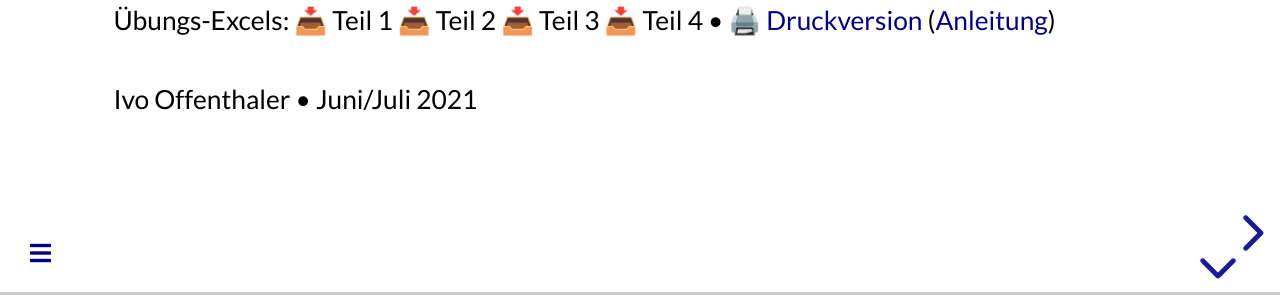
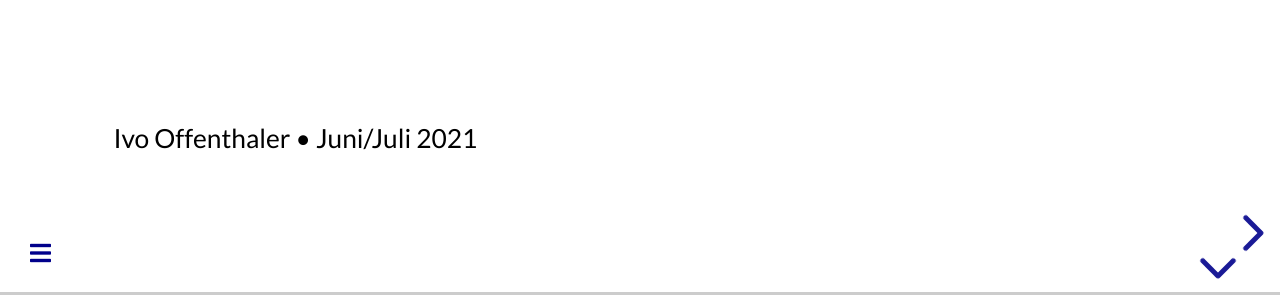
Before and after one commit to 1O/excel-grundkurs, a website: page index.html in a window 1280 px wide. Shown: the part 505-800 px from the top of the page. Drawn offline with Linux system fonts and the light colour scheme; a web font is replaced by a local one.

Commit message:
Update index.html
commented out "print this" how-to

```diff
--- a/index.html
+++ b/index.html
@@ -42,8 +42,11 @@
 	      ## Einstiegslevel
 	      ----
 
-	      <small>Übungs-Excels: <a href="./dist/media/Teil-1.xlsx">📥</a> Teil 1 <a href="./dist/media/Teil-2.xlsx">📥</a> Teil 2	<a href="./dist/media/Teil-3.xlsx">📥</a> Teil 3 	<a href="./dist/media/Teil-4.xlsx">📥</a> Teil 4 &bull;	🖨️ <a href="https://destill.at/excelkurs/?print-pdf" target="_blank">Druckversion</a> (<a href="https://www.heise.de/tipps-tricks/Webseite-als-pdf-speichern-so-klappt-s-4523644.html">Anleitung</a>)
-	      </small>
+	      <small>Übungs-Excels: <a href="./dist/media/Teil-1.xlsx">📥</a> Teil 1 <a href="./dist/media/Teil-2.xlsx">📥</a> Teil 2	<a href="./dist/media/Teil-3.xlsx">📥</a> Teil 3 	<a href="./dist/media/Teil-4.xlsx">📥</a> Teil 4
+<!---
+		      &bull;	🖨️ <a href="https://destill.at/excelkurs/?print-pdf" target="_blank">Druckversion</a> (<a href="https://www.heise.de/tipps-tricks/Webseite-als-pdf-speichern-so-klappt-s-4523644.html">Anleitung</a>)
+--->
+       </small>
 		<small>Ivo Offenthaler &bull; Juni/Juli 2021</small>
 
 	  </textarea></section>
```
